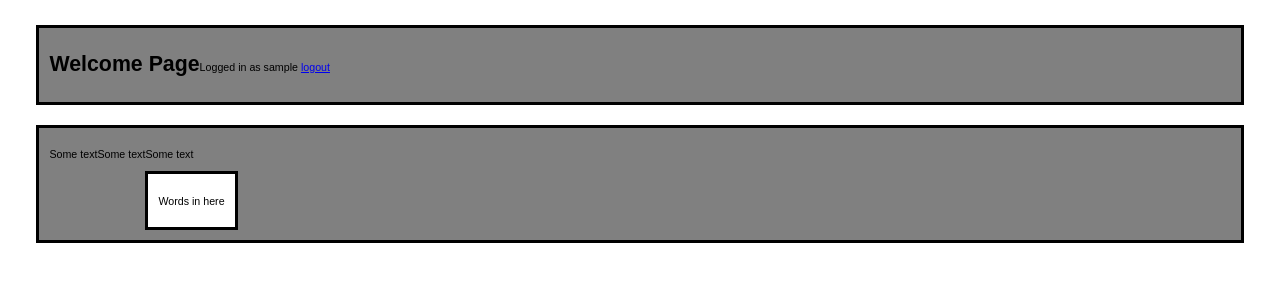
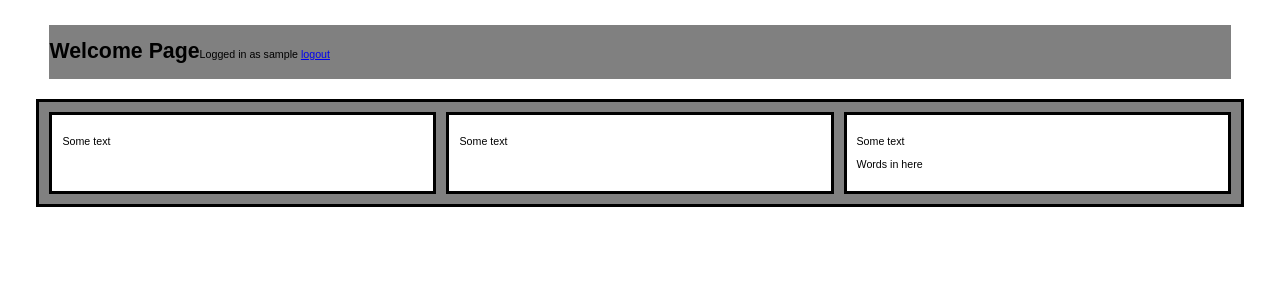
Before and after one commit to engines-wafu/sqirm, a PHP site: page /welcome.php in a window 1280 px wide. Shown: the top 300 px of the page. Run offline with PHP 8.4, Linux system fonts and the light colour scheme; the visitor is signed in with stand-in values (Sample User, id 1).

Commit message:
Starting to work on welcome.php layout

```diff
--- a/www/html/class.css
+++ b/www/html/class.css
@@ -10,16 +10,16 @@ section {
   background: gray;
   display: flex;
 }
-div {
+article {
   color: black;
   background: white;
   flex: 1;
   margin-right: 10px;
 }
-div:last-child {
+article:last-child {
   margin-right: 0;
 }
-section, div {
+section, article {
   border: 3px solid black;
   padding: 10px;
 }
```
Also changed, not shown: 2 other files.
